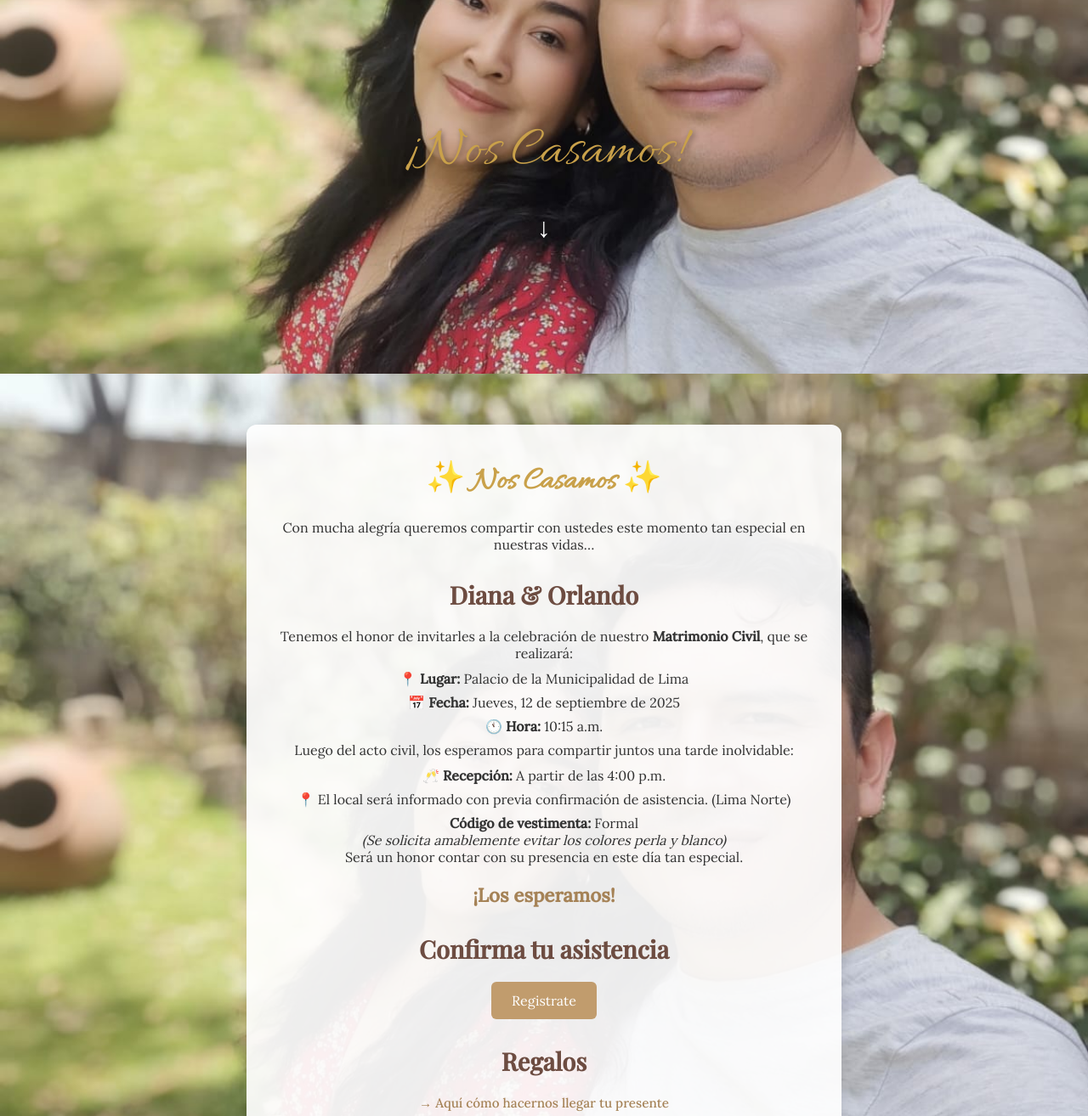
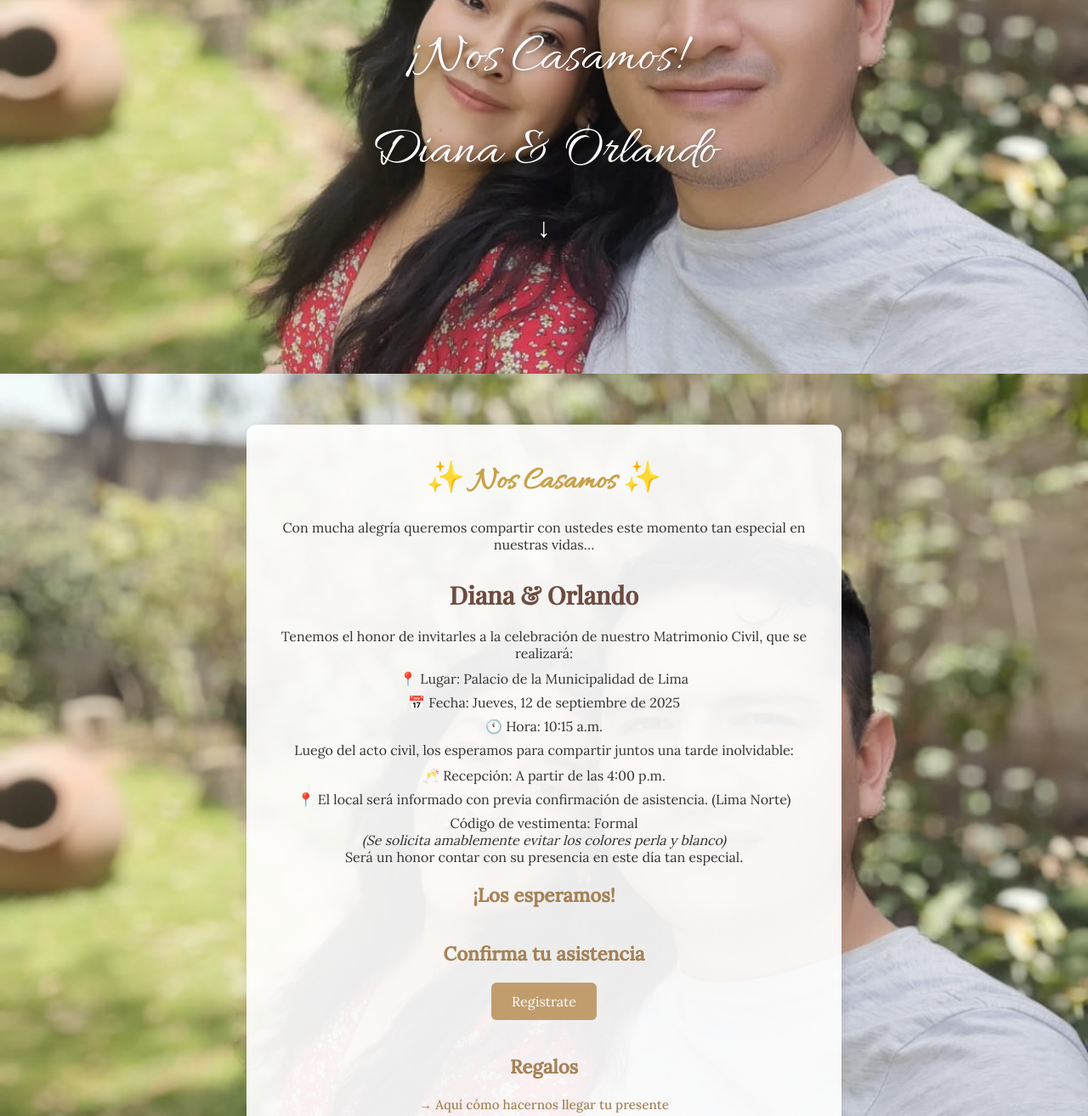
Before and after one commit to orlandosyv/heirat-web, a plain HTML site: page index.html in a window 1280 px wide. Shown: the part 360-1674 px from the top of the page at 85% size. Drawn offline with nearby package versions, Linux system fonts and the light colour scheme.

Commit message:
oy - Fixes

```diff
--- a/index.html
+++ b/index.html
@@ -72,7 +72,17 @@
         .hero-content h1 {
             font-family: 'Allura', cursive;
             font-size: 4rem;
-            color: #c9a14a;
+            color: white ;
+             /* #c9a14a */
+            font-weight: 400;
+            text-shadow: 2px 2px 6px rgba(0, 0, 0, 0.4);
+        }
+
+        .hero-content h3 {
+            font-family: 'Allura', cursive;
+            font-size: 4rem;
+            color: white ;
+             /* #c9a14a */
             font-weight: 400;
             text-shadow: 2px 2px 6px rgba(0, 0, 0, 0.4);
         }
@@ -219,6 +229,7 @@
     <section class="hero">
         <div class="hero-content">
             <h1>¡Nos Casamos!</h1>
+            <h3>Diana &amp; Orlando</h3>
             <a href="#info" class="scroll-down">↓</a>
         </div>
     </section>
@@ -232,45 +243,45 @@
             <h3>Diana &amp; Orlando</h3>
             <br>
 
-            <p>Tenemos el honor de invitarles a la celebración de nuestro <strong>Matrimonio Civil</strong>, que se realizará:
-            </p>
+            <p>Tenemos el honor de invitarles a la celebración de nuestro Matrimonio Civil, que se realizará:</p>
 
             <ul class="details">
-                <li>📍 <strong>Lugar:</strong> Palacio de la Municipalidad de Lima</li>
-                <li>📅 <strong>Fecha:</strong> Jueves, 12 de septiembre de 2025</li>
-                <li>🕚 <strong>Hora:</strong> 10:15 a.m.</li>
+                <li>📍 Lugar: Palacio de la Municipalidad de Lima</li>
+                <li>📅 Fecha: Jueves, 12 de septiembre de 2025</li>
+                <li>🕚 Hora: 10:15 a.m.</li>
             </ul>
 
             <p>Luego del acto civil, los esperamos para compartir juntos una tarde inolvidable:</p>
 
             <ul class="details">
-                <li>🥂 <strong>Recepción:</strong> A partir de las 4:00 p.m.</li>
+                <li>🥂 Recepción: A partir de las 4:00 p.m.</li>
                 <li>📍 El local será informado con previa confirmación de asistencia. (Lima Norte)</li>
             </ul>
 
-            <p><strong>Código de vestimenta:</strong> Formal<br>
+            <p>Código de vestimenta: Formal<br>
                 <em>(Se solicita amablemente evitar los colores perla y blanco)</em>
             </p>
 
             <p>Será un honor contar con su presencia en este día tan especial.</p>
 
             <h4>¡Los esperamos!</h4>
-
-            <h3>Confirma tu asistencia</h3>
+            <br>
+            <h4>Confirma tu asistencia</h4>
             <br>
             <p>
                 <a href="confirmacion.html">
                     <button>Registrate</button>
                 </a>
             </p>
-
-            <h3>Regalos</h3>
+            <br>
+            <h4>Regalos</h4>
             <br>
             <p>
                 <a href="regalos.html" class="gift-link">→ Aquí cómo hacernos llegar tu presente</a>
             </p>
         </div>
     </section>
+
 </body>
 
 </html>
```
